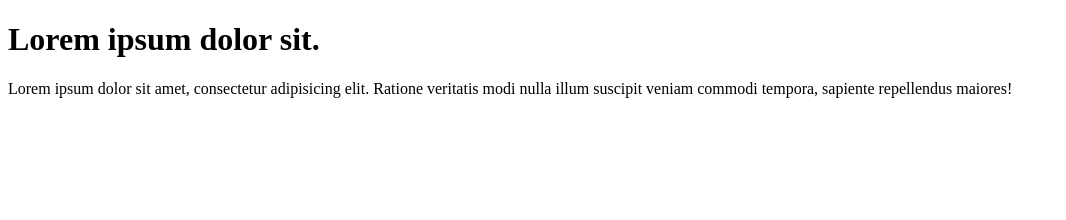
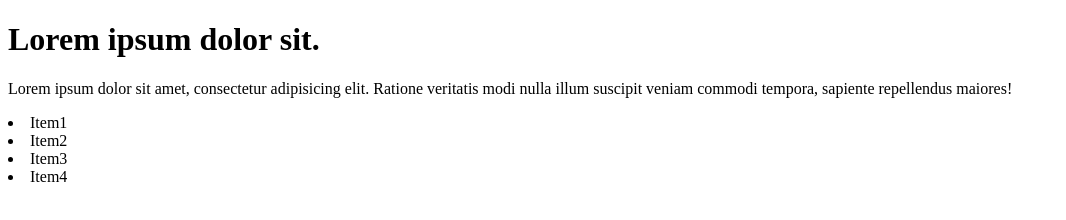
Before and after one commit to LauraJeanneFL/Cours4, a plain HTML site: page a-propos.html in a window 1280 px wide. Shown: the whole page, without its empty margins (0-1066 px from the left). Drawn offline with Linux system fonts and the light colour scheme.

Commit message:
add ramdom list

```diff
--- a/a-propos.html
+++ b/a-propos.html
@@ -8,5 +8,9 @@
 <body>
     <h1>Lorem ipsum dolor sit.</h1>
     <p>Lorem ipsum dolor sit amet, consectetur adipisicing elit. Ratione veritatis modi nulla illum suscipit veniam commodi tempora, sapiente repellendus maiores!</p>
+    <li>Item1</li>
+    <li>Item2</li>
+    <li>Item3</li>
+    <li>Item4</li>
 </body>
 </html>
```
